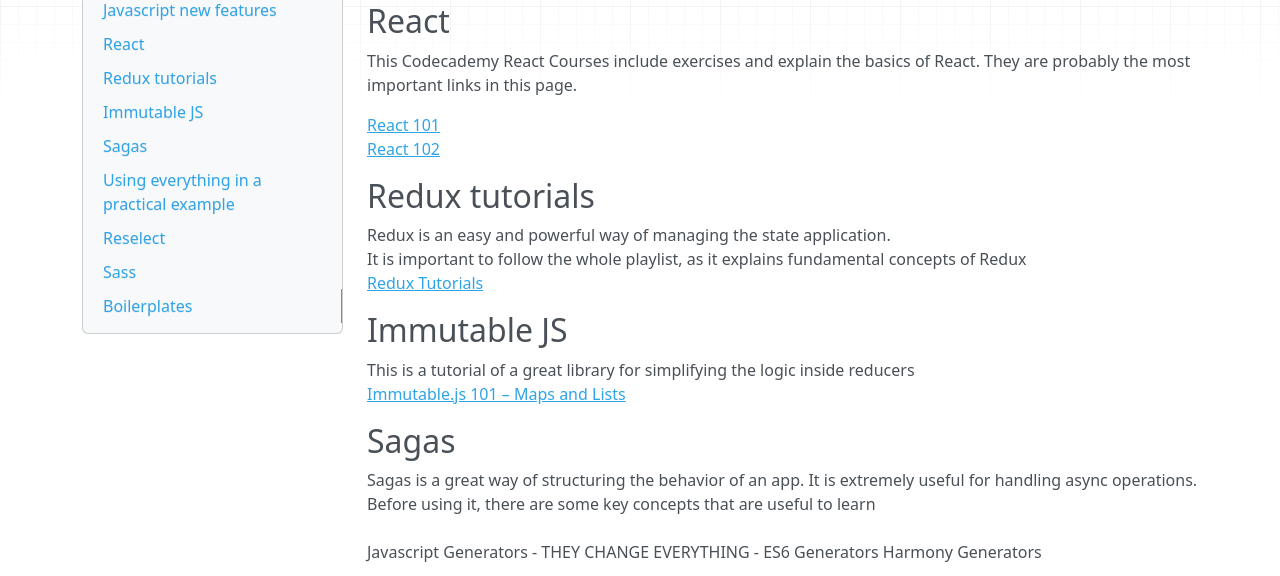
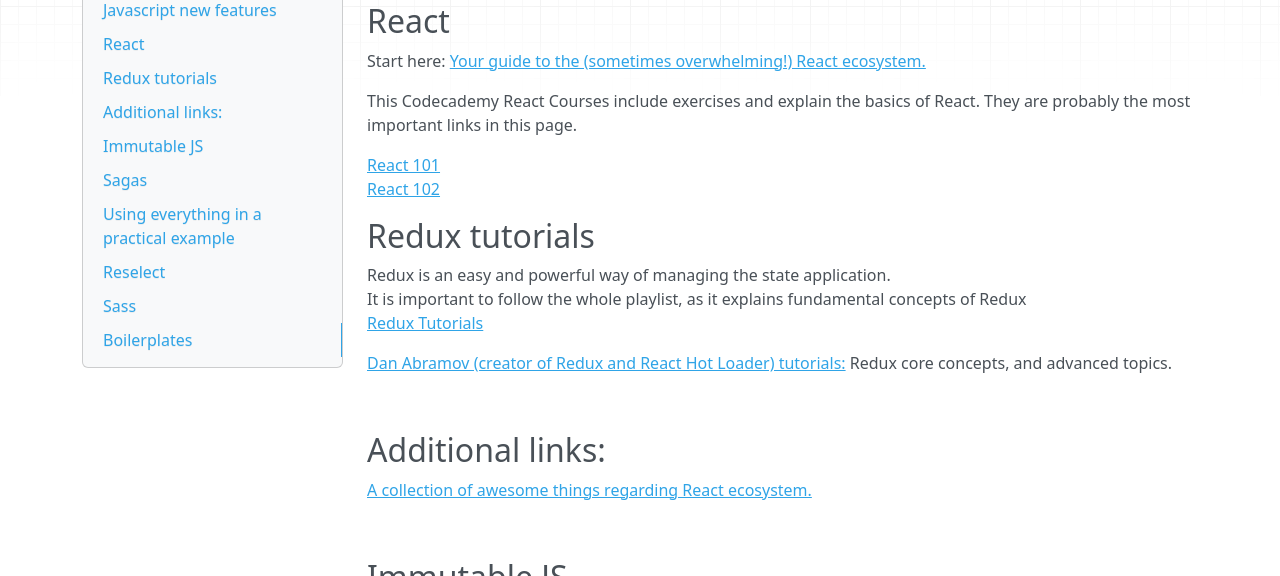
Before and after one commit to codigodelsur/web_development_kb, an MkDocs documentation site: the page built from docs/React/GettingStarted.md, in a window 1280 px wide and 900 px high, scrolled down 892 px, cut to the strip 210-786 px from the top of the window. Built offline with MkDocs 1.6.1, drawn with Linux system fonts in a browser that asks for light colours; nearby versions of some CDN libraries; old or Windows-style settings are respelled for this version of MkDocs.

Commit message:
Add more React and Redux links

```diff
--- a/docs/React/GettingStarted.md
+++ b/docs/React/GettingStarted.md
@@ -16,6 +16,9 @@
 <iframe width="560" height="315" src="https://www.youtube.com/embed/LmL0Gh193M0?ecver=1" frameborder="0" allowfullscreen></iframe>
 
 ##React
+Start here: <a href='https://github.com/petehunt/react-howto'>Your guide to the (sometimes overwhelming!) React ecosystem.</a>
+<br />
+
 This Codecademy React Courses include exercises and explain the basics of React.
 They are probably the most important links in this page.
 
@@ -29,6 +32,17 @@
 It is important to follow the whole playlist, as it explains fundamental concepts of Redux
 <br />
 <a href='https://www.youtube.com/playlist?list=PLoYCgNOIyGADILc3iUJzygCqC8Tt3bRXt'>Redux Tutorials</a>
+
+<a href='https://egghead.io/instructors/dan-abramov'>Dan Abramov (creator of Redux and React Hot Loader) tutorials:</a>
+    Redux core concepts, and advanced topics.
+
+<br />
+
+##Additional links:
+
+<a href='https://github.com/enaqx/awesome-react'>A collection of awesome things regarding React ecosystem.</a></p>
+<br />
+
 
 ##Immutable JS
 This is a tutorial of a great library for simplifying the logic inside reducers
```
